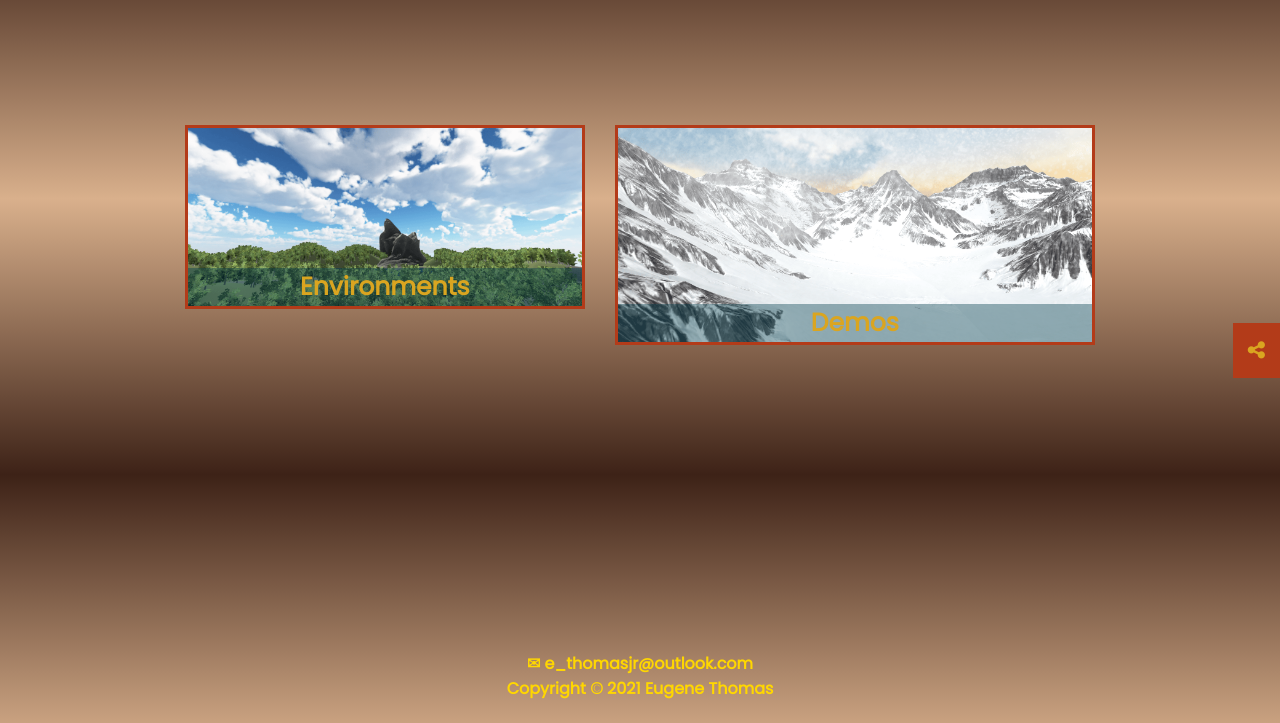
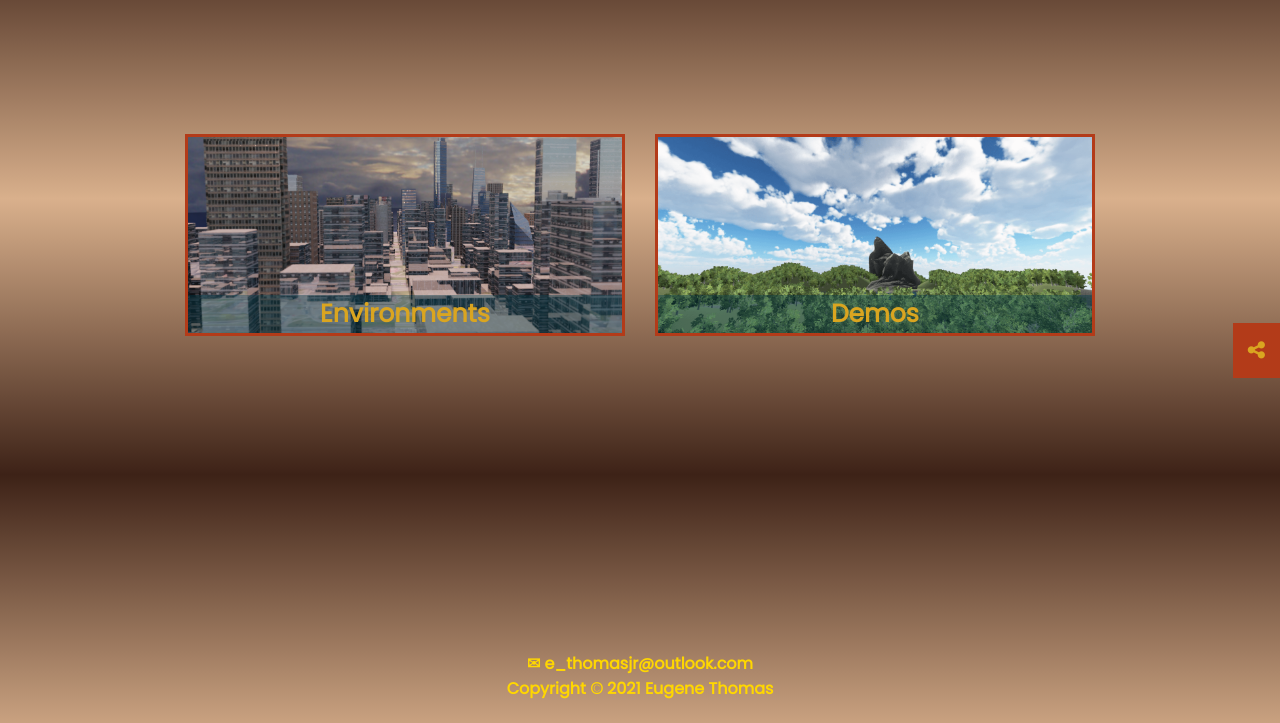
Before and after one commit to eugene-thomas/portfolio, a plain HTML site: page personal.html in a window 1280 px wide. Shown: the part 77-800 px from the top of the page. Drawn offline with nearby package versions, Linux system fonts and the light colour scheme.

Commit message:
Add files via upload

```diff
--- a/personal.html
+++ b/personal.html
@@ -115,7 +115,7 @@ function closeNav() {
       <div class="col1">
           <div class="image">
             <div class="img5box">
-          <img class="img" id="img5" src="Forest_Scene05.png" />
+          <img class="img" id="img5" src="images/0500_cropped.png" />
           <a href="environments.html"><div class="img5text"><b>Environments</b></div></a>
         </div>
         </div>
@@ -123,7 +123,7 @@ function closeNav() {
       <div class="col2">
           <div class="image">
             <div class="img6box">
-          <img class="img" id="img6" src="Mountains_Scene02.png" />
+          <img class="img" id="img6" src="Forest_Scene05.png" />
           <a href="demos.html"><div class="img6text"><b>Demos</b></div></a>
         </div>
         </div>
```
